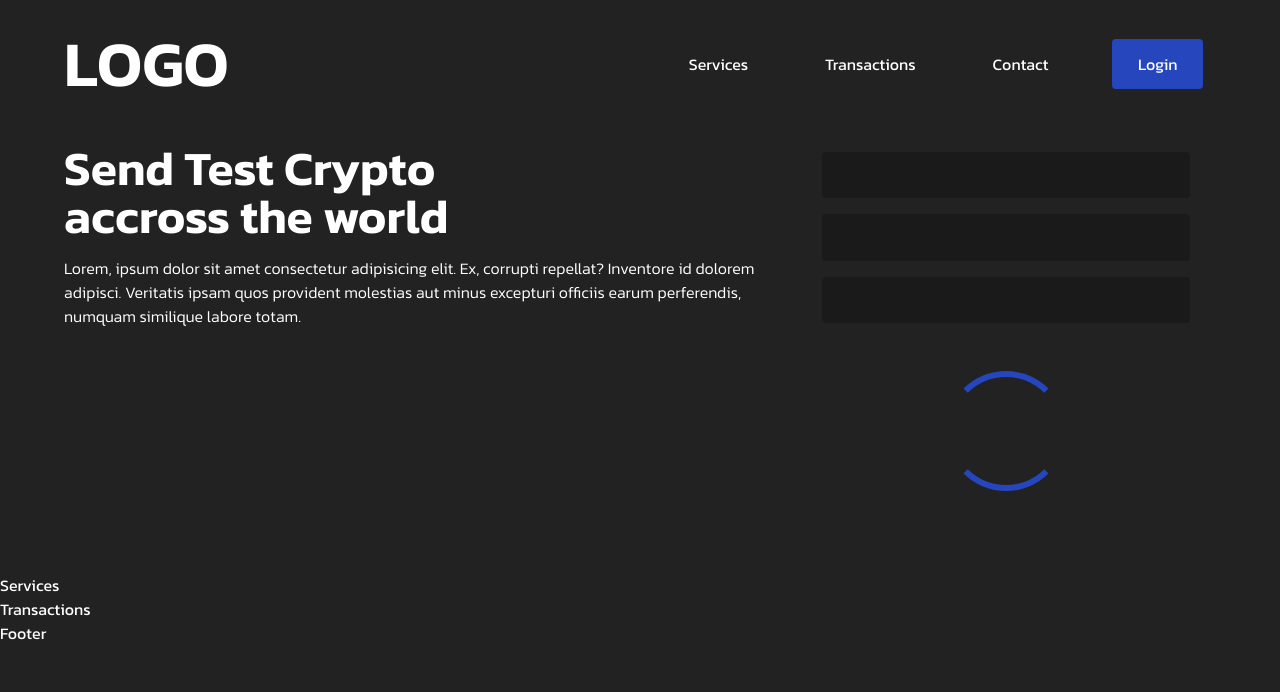
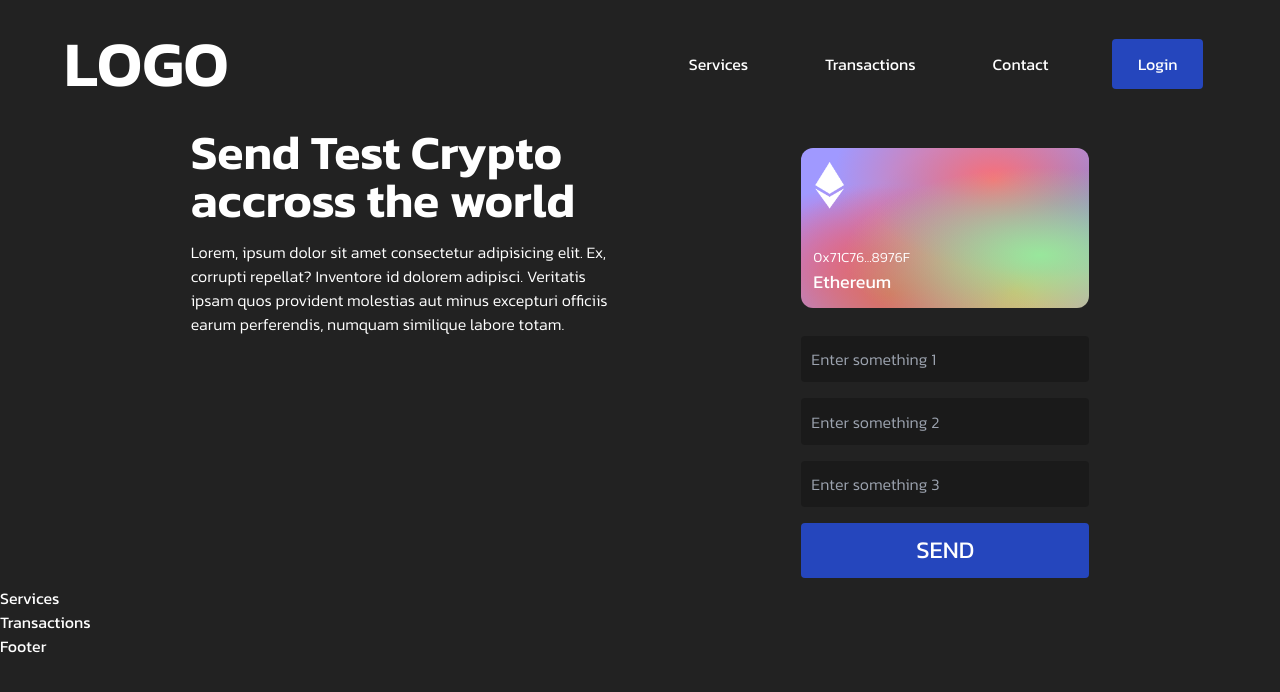
Before and after one commit to istvzsig/webthreeodemo, a React (Vite) app in the folder client/: page / in a window 1280 px wide. Shown: the top 692 px of the page. Built offline with nearby package versions, Linux system fonts and the light colour scheme.

Commit message:
update hero and form

```diff
--- a/client/src/components/Button.jsx
+++ b/client/src/components/Button.jsx
@@ -1,6 +1,5 @@
 export default function Button() {
     return (
-        <button
-            className="text-2xl uppercase my-[.5rem] py-[.7rem] w-full bg-[#2546bd] hover:bg-[#ffa555] rounded">Send</button>
+        <button className="text-2xl uppercase my-[.5rem] py-[.7rem] w-full bg-[#2546bd] rounded">Send</button>
     )
 }
--- a/client/src/components/Form.jsx
+++ b/client/src/components/Form.jsx
@@ -1,33 +1,18 @@
 import Loader from './Loader';
+import Input from './Input';
+import Button from './Button';
+import DemoCard from './DemoCard';
 
-function Input(classProps=null) {
+export default function Form() {
+    const items = ["Enter something 1", "Enter something 2", "Enter something 3"];
+    let isLoading = false;
     return (
-        <input className='text-black font-light rounded my-[.5rem] px-[10px] py-[.7rem]' />
+        <div className='self-center md:max-w-600 max-w-full'>
+            <DemoCard />
+            <form className="flex flex-col self-center sm:w-72 w-full">
+                {items.map((input, i) => <Input key={i} placeholder={input} />)}
+                {isLoading ? <Loader /> : <Button />}
+            </form>
+        </div>
     )
 }
-
-function Button() {
-    return (
-        <button
-            className="text-2xl uppercase my-[.5rem] py-[.7rem] w-full bg-[#2546bd] hover:bg-[#ffa555] rounded">Send</button>
-    )
-}
-
-function sendTransaction(e) {
-    e.preventDefault();
-    console.log(e);
-}
-
-export default function Form() {
-    const items = ["Enter xy", "ASDSAD", "Marosan attila Gyorgy"];
-    let isLoading = true;
-    return (
-        <form className="flex flex-col self-center w-[100%] h-[100%] p-[2vw] pt-0 max-w-[420px]">
-            {
-                items.map((input, i) =>
-                    <Input  key={i} />)
-            }
-            {isLoading ? <Loader /> : <Button />}
-        </form>
-    )
-}
--- a/client/src/components/Hero.jsx
+++ b/client/src/components/Hero.jsx
@@ -2,10 +2,12 @@ import Form from './Form';
 
 export default function Hero() {
     return (
-        <section className="flex md:flex-row flex-col justify-center text-white px-[5vw] py-[2vh]">
-            <div>
+        <section className="flex md:flex-row flex-col md:justify-evenly">
+            <div className="md:max-w-[420px] max-w-full">
                 <h1 className="text-5xl text-center md:text-left font-semibold pb-[2vh]">Send Test Crypto <br /> accross the world</h1>
-                <p className="text-sl text-center md:text-left font-light">Lorem, ipsum dolor sit amet consectetur adipisicing elit. Ex, corrupti repellat? Inventore id dolorem adipisci. Veritatis ipsam quos provident molestias aut minus excepturi officiis earum perferendis, numquam similique labore totam.</p>
+                <p className="text-sl text-center md:text-left font-light">
+                    Lorem, ipsum dolor sit amet consectetur adipisicing elit. Ex, corrupti repellat? Inventore id dolorem adipisci. Veritatis ipsam quos provident molestias aut minus excepturi officiis earum perferendis, numquam similique labore totam.
+                </p>
             </div>
             <Form />
         </section>
--- a/client/src/components/Input.jsx
+++ b/client/src/components/Input.jsx
@@ -2,7 +2,7 @@ export default function Input(props) {
     return (
         <input
             placeholder={props.placeholder}
-            className='text-black font-light rounded my-[.5rem] px-[10px] py-[.7rem]'
+            className="text-black outline-none font-light rounded my-2 px-[10px] py-[.7rem]"
         />
     )
 }
--- a/client/src/components/Loader.jsx
+++ b/client/src/components/Loader.jsx
@@ -1,3 +1,3 @@
 export default function Loader() {
-    return (<div className="spinner self-center"></div>)
+    return (<div className="spinner self-center animate-spin"></div>)
 }
--- a/client/src/css/loader.css
+++ b/client/src/css/loader.css
@@ -1,27 +1,10 @@
-div.spinner,
-div.spinner-inner {
-    --size: 30vmin;
-    --width: 0.5vmin;
-    width: calc(var(--size) / 2);
-    height: calc(var(--size) / 2);
-    margin: 5vmin;
+div.spinner {
+    width: 4rem;
+    height: 4rem;
+    box-sizing: border-box;
     border-radius: 50%;
-    border-top: 6px solid #2546bd;
-    border-left: 6px solid transparent;
-    border-bottom: 6px solid #2546bd;
+    border-top: 6px solid #9ce421;
+    border-bottom: 6px solid #9de4212d;
+    border-left: 6px solid #9de421c5;
     border-right: 6px solid transparent;
-    animation: 1.3s infinite linear rotateMe;
 }
-
-@keyframes rotateMe {
-    0% {
-        transform: rotate(0);
-    }
-    /* 50% {
-        width: calc(var(--size) / 2);
-        height: calc(var(--size) / 2);
-    } */
-    100% {
-        /* transform: rotate(360deg); */
-    }
-}
```
